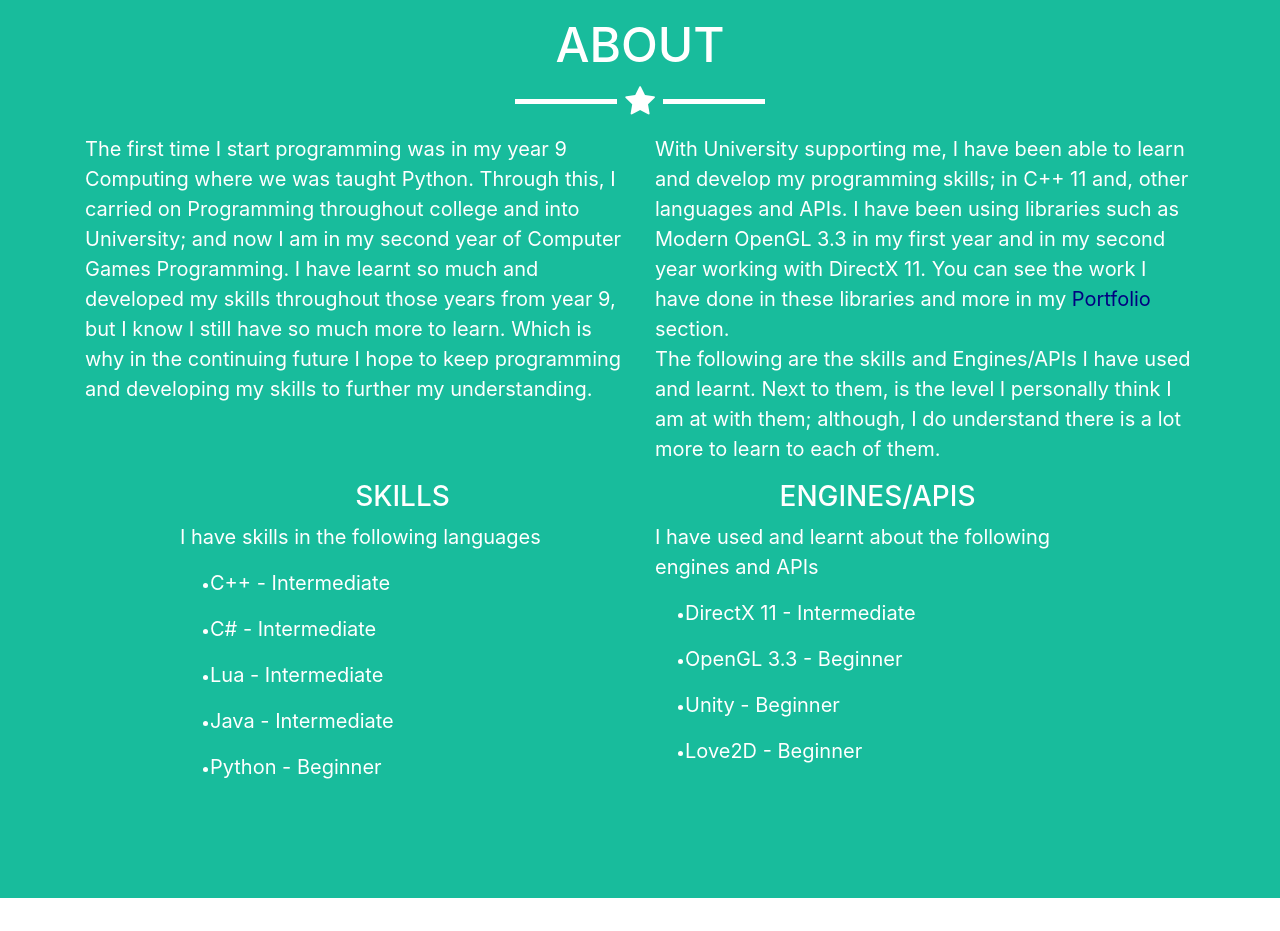
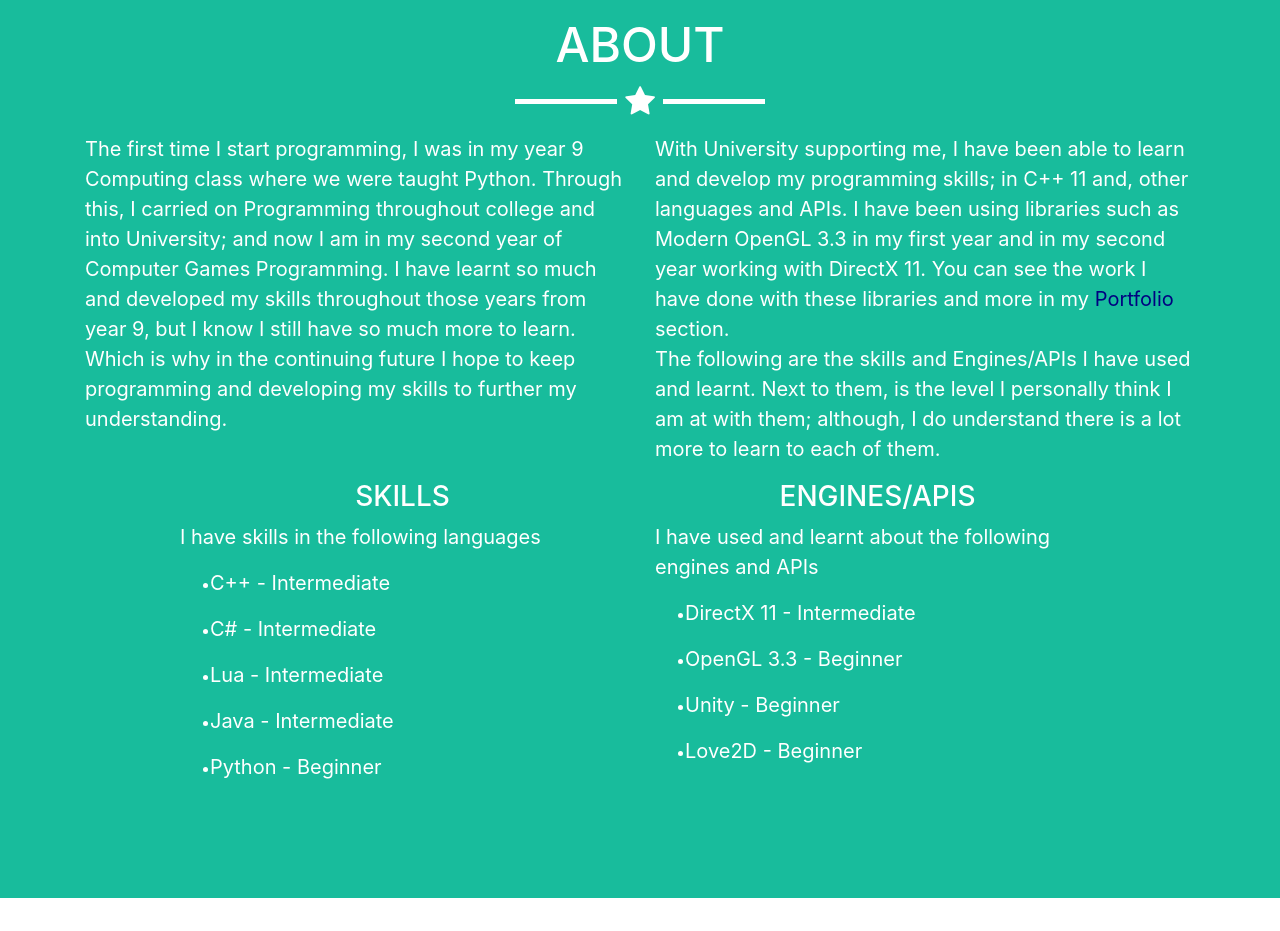
Before and after one commit to s011075g/s011075g.github.io, a website with bundled scripts: page index.html in a window 1280 px wide. Shown: the part 1200-2131 px from the top of the page. Built offline with nearby package versions, Linux system fonts and the light colour scheme.

Commit message:
Small grammar changes
Just a couple of small grammar mistakes spotted and changed

```diff
--- a/index.html
+++ b/index.html
@@ -3,7 +3,7 @@
   <head>
     <meta charset="utf-8">
     <meta name="viewport" content="width=device-width, initial-scale=1, shrink-to-fit=no">
-    <meta name="description" content="This is a portfolio for Paul Smith, a modern graphics programmer">
+    <meta name="description" content="This is the portfolio for Paul Smith, a Game Programming student">
     <meta name="author" content="Paul Smith">
 
     <title>Paul Smith - Portfolio</title>
@@ -58,7 +58,7 @@
         <div class="intro-text">
           <span class="name">Paul Smith</span>
           <hr class="star-light">
-          <span class="skills">C++ | C# | Java | Lua | DirectX 11 | Modern OpenGL 3.3 </span>
+          <span class="skills">C++ | C# | Java | Lua | DirectX 11 | Modern OpenGL 3.3</span>
         </div>
       </div>
     </header>
@@ -140,10 +140,10 @@
         <hr class="star-light">
         <div class="row">
           <div class="col-lg-6 ml-auto">
-            <p>The first time I start programming was in my year 9 Computing where we was taught Python. Through this, I carried on Programming throughout college and into University; and now I am in my second year of Computer Games Programming. I have learnt so much and developed my skills throughout those years from year 9, but I know I still have so much more to learn. Which is why in the continuing future I hope to keep programming and developing my skills to further my understanding.</p>
+            <p>The first time I start programming, I was in my year 9 Computing class where we were taught Python. Through this, I carried on Programming throughout college and into University; and now I am in my second year of Computer Games Programming. I have learnt so much and developed my skills throughout those years from year 9, but I know I still have so much more to learn. Which is why in the continuing future I hope to keep programming and developing my skills to further my understanding.</p>
           </div>
           <div class="col-lg-6 mr-auto">
-            <p>With University supporting me, I have been able to learn and develop my programming skills; in C++ 11 and, other languages and APIs. I have been using libraries such as Modern OpenGL 3.3 in my first year and in my second year working with DirectX 11. You can see the work I have done in these libraries and more in my <a href="#Portfolio" style="Color:navy;">Portfolio</a> section.<br/>The following are the skills and Engines/APIs I have used and learnt. Next to them, is the level I personally think I am at with them; although, I do understand there is a lot more to learn to each of them.</p>
+            <p>With University supporting me, I have been able to learn and develop my programming skills; in C++ 11 and, other languages and APIs. I have been using libraries such as Modern OpenGL 3.3 in my first year and in my second year working with DirectX 11. You can see the work I have done with these libraries and more in my <a href="#Portfolio" style="Color:navy;">Portfolio</a> section.<br/>The following are the skills and Engines/APIs I have used and learnt. Next to them, is the level I personally think I am at with them; although, I do understand there is a lot more to learn to each of them.</p>
           </div>
         </div>
 		<div class = "row">
```
